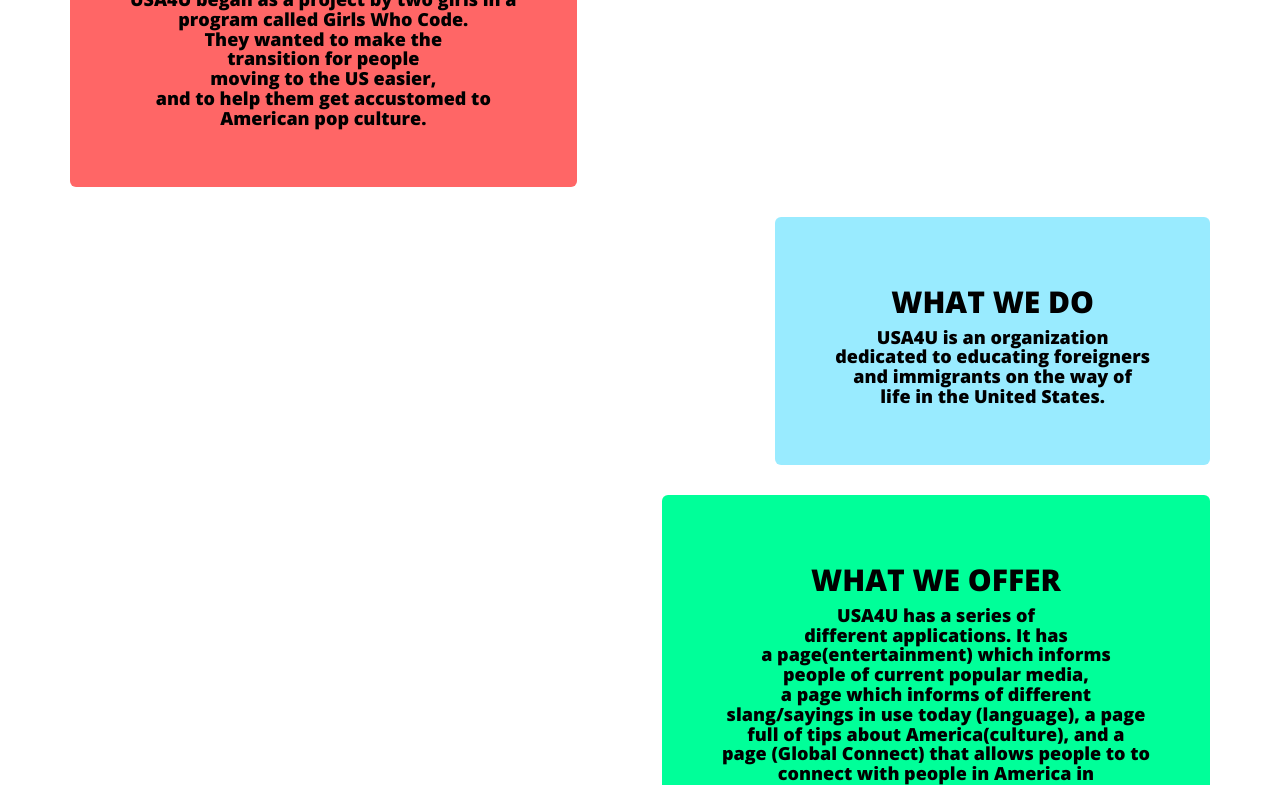
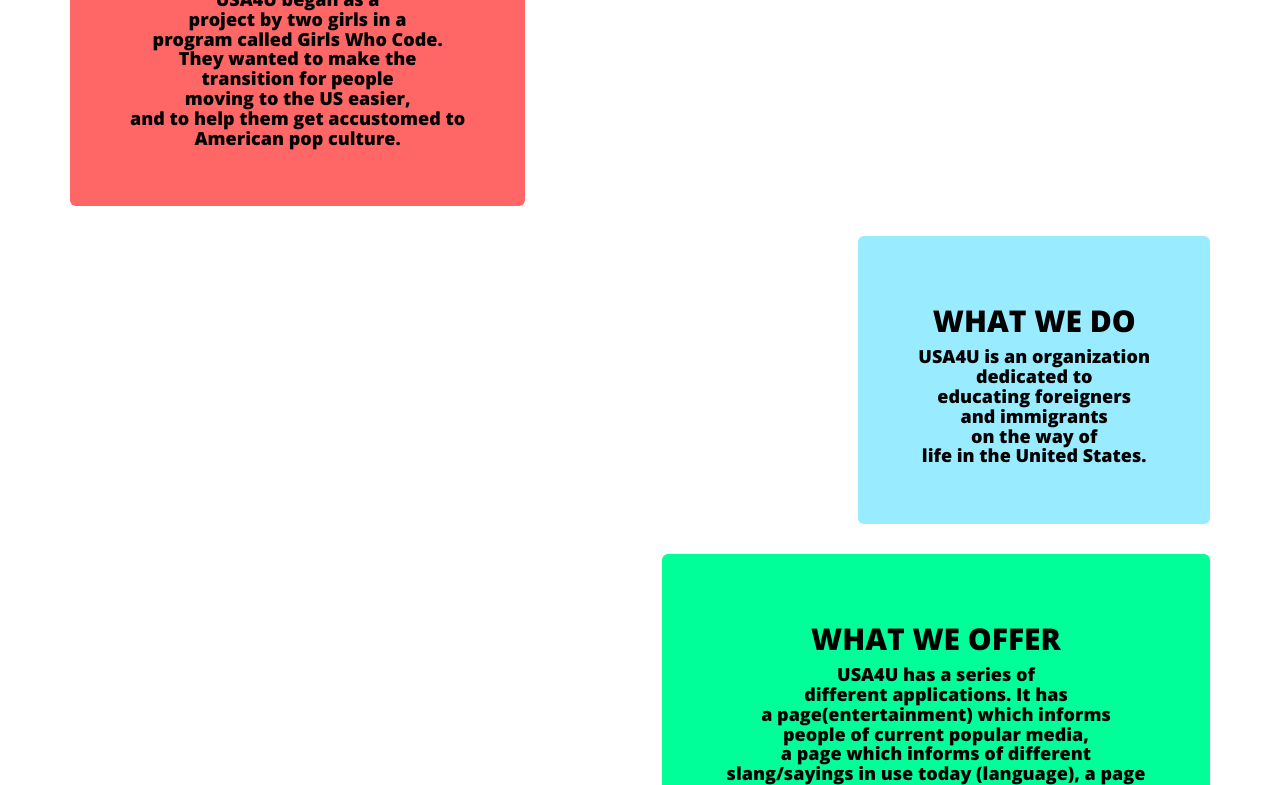
Before and after one commit to naskle/naskle.github.io, a website: page index.html in a window 1280 px wide. Shown: the part 591-1376 px from the top of the page. Drawn offline with nearby package versions, Linux system fonts and the light colour scheme.

Commit message:
Update index.html

```diff
--- a/index.html
+++ b/index.html
@@ -98,7 +98,7 @@
     <div class="container">
     	<div class="jumbotron" id = "centermost" style="background-color:rgb(255, 102, 102)">
       	<center><h2 style = "color:black">WHO WE ARE</center></h2>
-  <center><h4 style = "color: black">USA4U began as a project by two girls in a <br> program called Girls Who Code.
+  <center><h4 style = "color: black">USA4U began as a <br>project by two girls in a <br> program called Girls Who Code.
   <br>They wanted to make the <br>transition for people <br>moving to the US easier, <br>and to help them get accustomed to <br>American pop culture.
 </h4> </center>
 </div>
@@ -106,7 +106,7 @@
    <div class="container">
     	<div class="jumbotron" id = "rightmost" style="background-color:rgb(153, 235, 255)">
       	<center><h2 style = "color:black">WHAT WE DO</center></h2>
-  <center><h4 style = "color:black">USA4U is an organization <br>dedicated to educating foreigners <br>and immigrants on the way of <br>life in the United States.
+  <center><h4 style = "color:black">USA4U is an organization <br>dedicated to <br>educating foreigners <br>and immigrants <br>on the way of <br>life in the United States.
 </h4> </center>
 </div>
 		</div>
```
